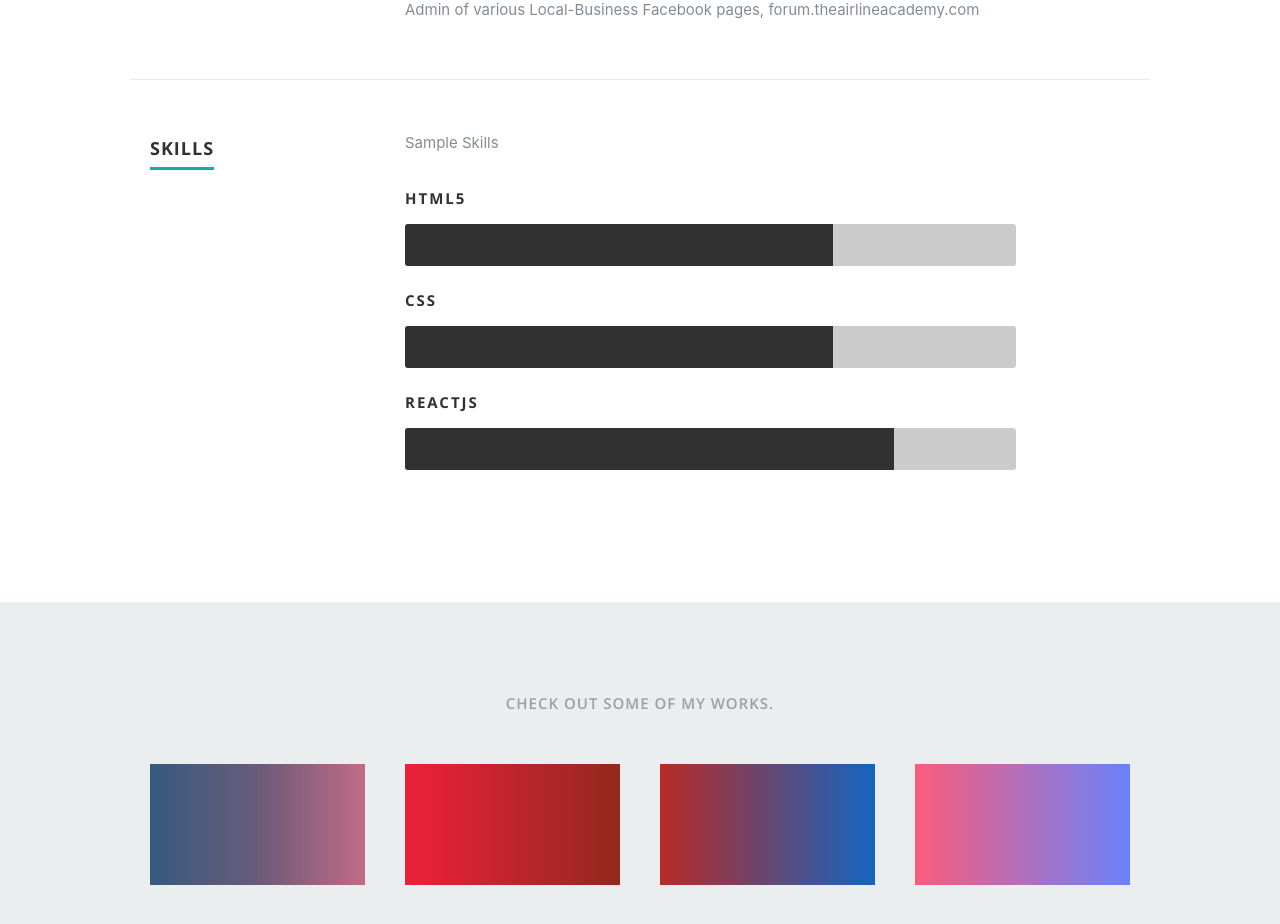
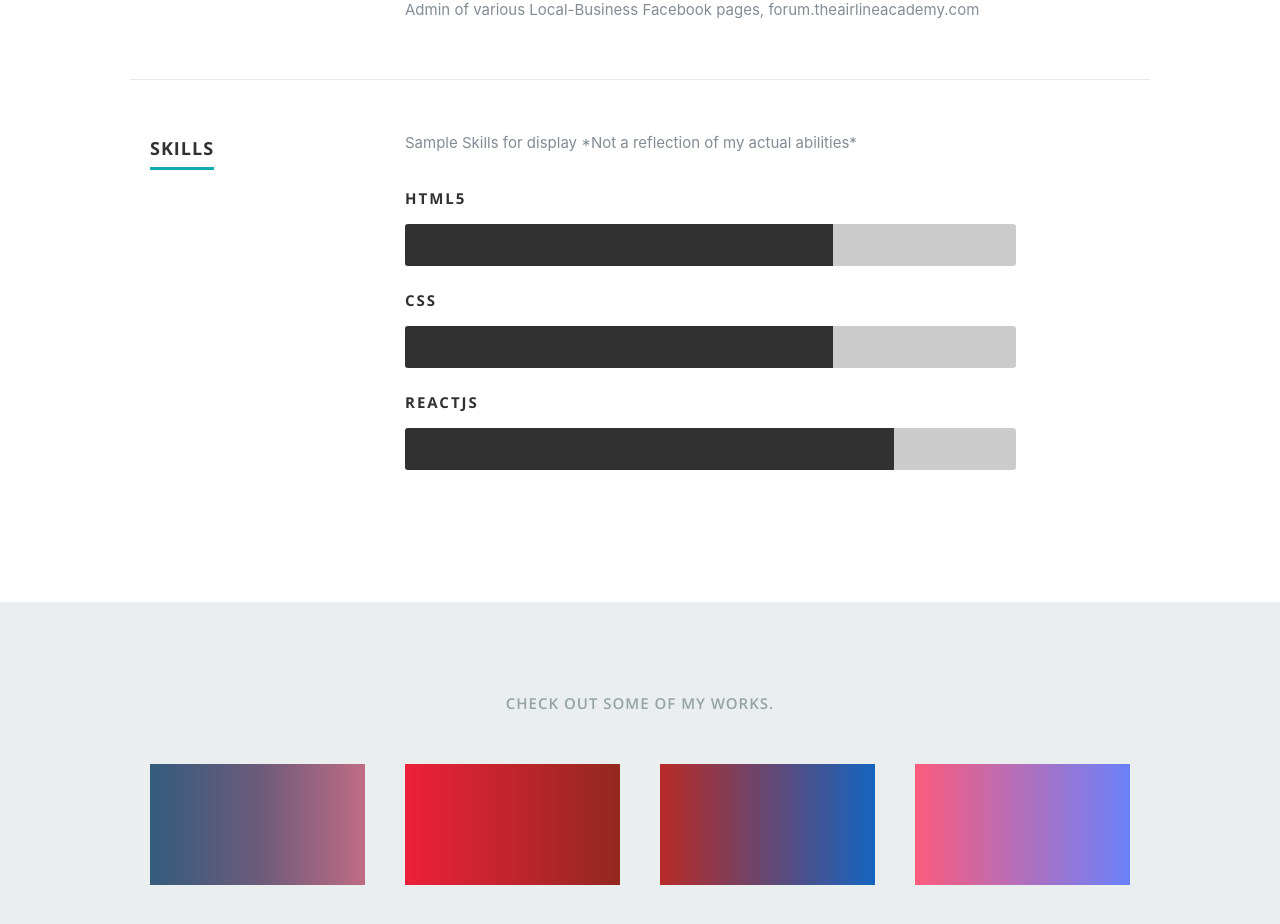
Before and after one commit to ByDillon/designedbydillon, a React (Create React App) app: page / in a window 1280 px wide. Shown: the part 2060-2984 px from the top of the page. Built offline with nearby package versions, Linux system fonts and the light colour scheme.

Commit message:
Changes to sample skills

```diff
--- a/src/resumeData.js
+++ b/src/resumeData.js
@@ -57,7 +57,7 @@ let resumeData = {
         "Achievements":"Admin of various Local-Business Facebook pages, forum.theairlineacademy.com"
       }
     ],
-    "skillsDescription":"Sample Skills",
+    "skillsDescription":"Sample Skills for display *Not a reflection of my actual abilities*",
     "skills":[
       {
         "skillname":"HTML5"
```
